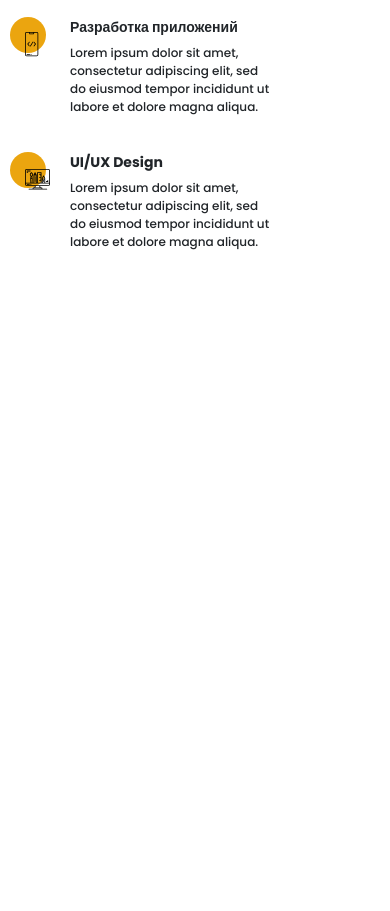
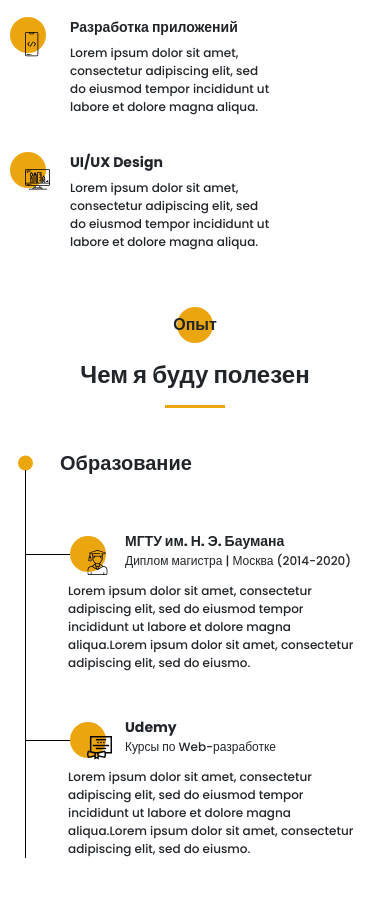
Before and after one commit to Sty1ist/My-portfolio, a website: page src/index.html in a window 390 px wide. Shown: the part 1749-2660 px from the top of the page. Before the commit the page ends 2016 px from the top, so only its background shows below. Drawn offline with nearby package versions, Linux system fonts and the light colour scheme; files that its build step writes are made by us from their sources; files whose address does not match are found by name.

Commit message:
заадаптировол й экран

```diff
--- a/src/sass/blocks/_media.scss
+++ b/src/sass/blocks/_media.scss
@@ -36,6 +36,12 @@
             }
         }
     }
+    .resume {
+        &__wrapper {
+            padding: 60px 30px 0 30px;
+            column-gap: 50px;
+        }
+    }
 };
 
 @media (max-width: 992px) {
@@ -49,7 +55,7 @@
     }
     .about {
         &__wrapper {
-            grid-template-columns: 300px 380px;
+            grid-template-columns: 320px 360px;
         }
         &__skills {
             grid-template-columns: 380px;
@@ -58,6 +64,13 @@
                 grid-template-columns: 40px 320px;
                 gap: 20px;
             }
+        }
+    }
+    .resume{
+        &__wrapper {
+            grid-template-columns: repeat(1, 1fr);
+            row-gap: 40px;
+
         }
     }
 };
@@ -132,4 +145,13 @@
             grid-template-columns: 1fr;
         }
     }
+    .resume {
+        padding-top: 46px;
+        &__wrapper {
+            padding: 40px 15px 0 15px;
+        }
+    }
+    .divider {
+        margin: 0px auto 0 auto;
+    }
 };
```
Also changed, not shown: src/index.html (+2 -2 lines), dist/css/style.min.css, dist/index.html.
